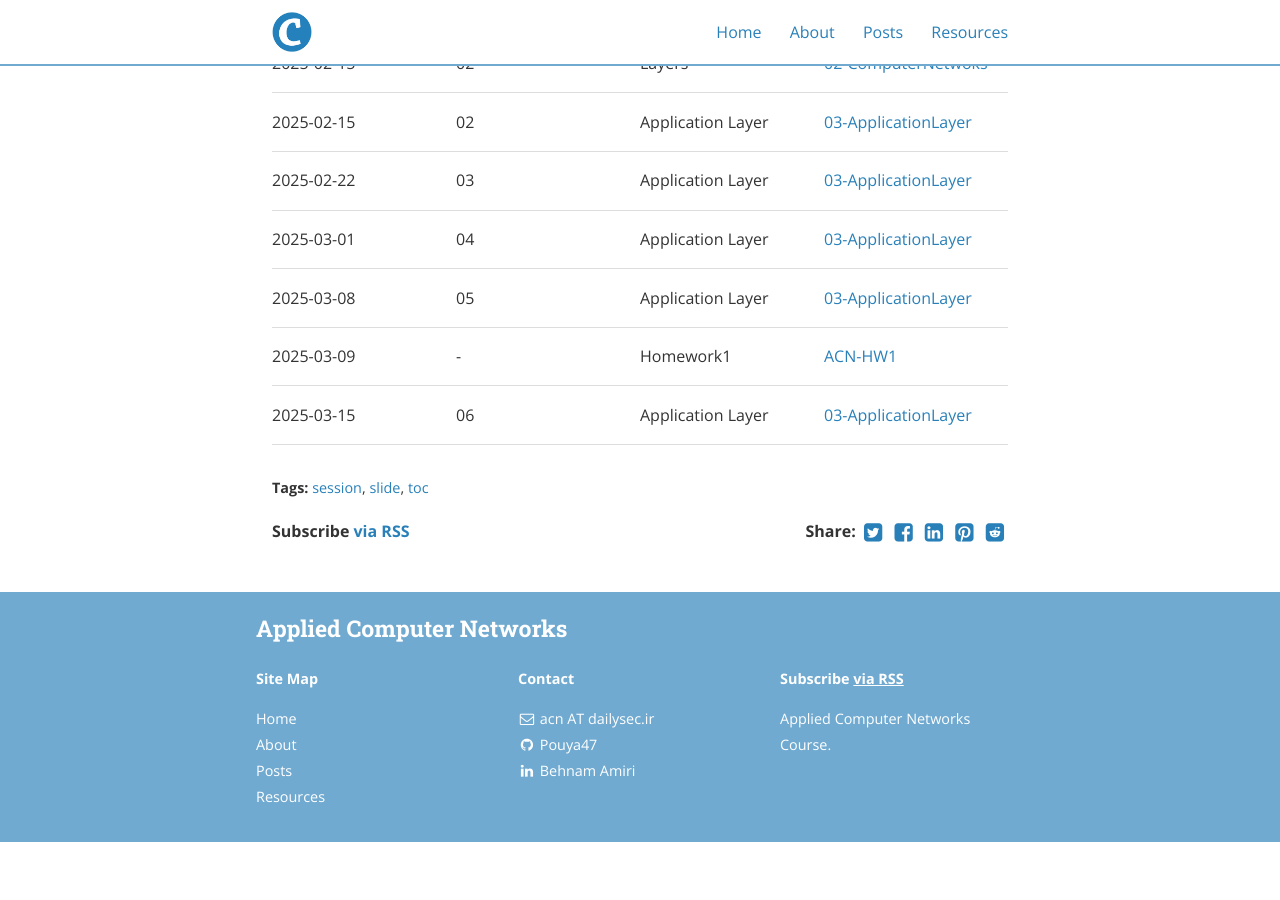
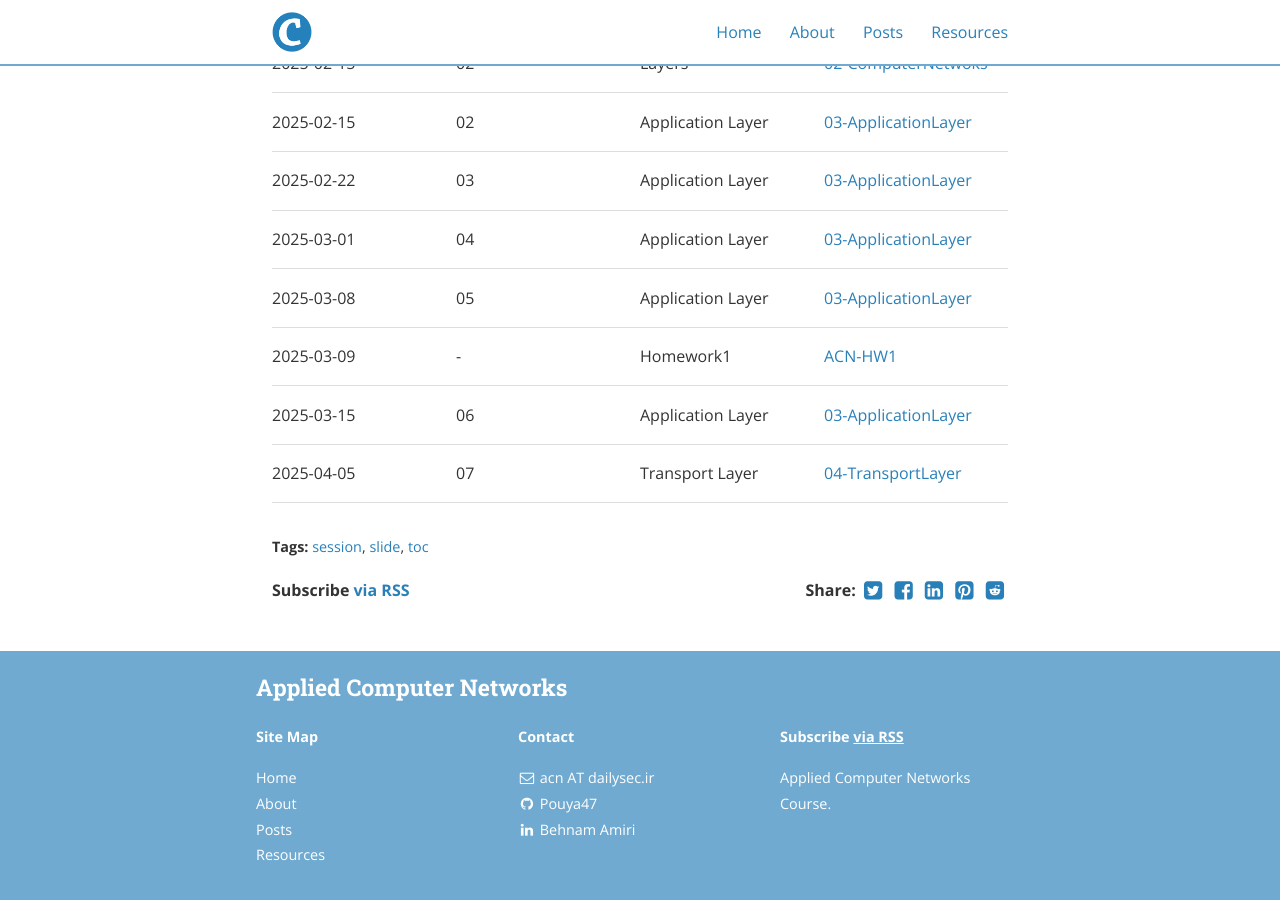
Before and after one commit to aComputerNetworks/aComputerNetworks.github.io, a Jekyll site: the page built from _posts/2025-02-17-TOC.md, in a window 1280 px wide and 900 px high, scrolled down 763 px. Built offline with Jekyll 4.4.1, drawn with Linux system fonts in a browser that asks for light colours; nearby versions of some CDN libraries; before the commit the page ends 1605 px from its top, so only the background shows below that.

Commit message:
add 04-TransportLayer

```diff
--- a/_posts/2025-02-17-TOC.md
+++ b/_posts/2025-02-17-TOC.md
@@ -22,3 +22,4 @@ You can download all session slides from the table below.
 | 2025-03-08 |   05  | Application Layer | [03-ApplicationLayer](/slides/03-ApplicationLayer.pptx) |
 | 2025-03-09 |   -  | Homework1 | [ACN-HW1](/slides/ACN-HW1.pdf) |
 | 2025-03-15 |   06  | Application Layer | [03-ApplicationLayer](/slides/03-ApplicationLayer.pptx) |
+| 2025-04-05 |   07  | Transport Layer | [04-TransportLayer](/slides/04-TransportLayer.pdf) |
```
Also changed, not shown: 1 other file.
